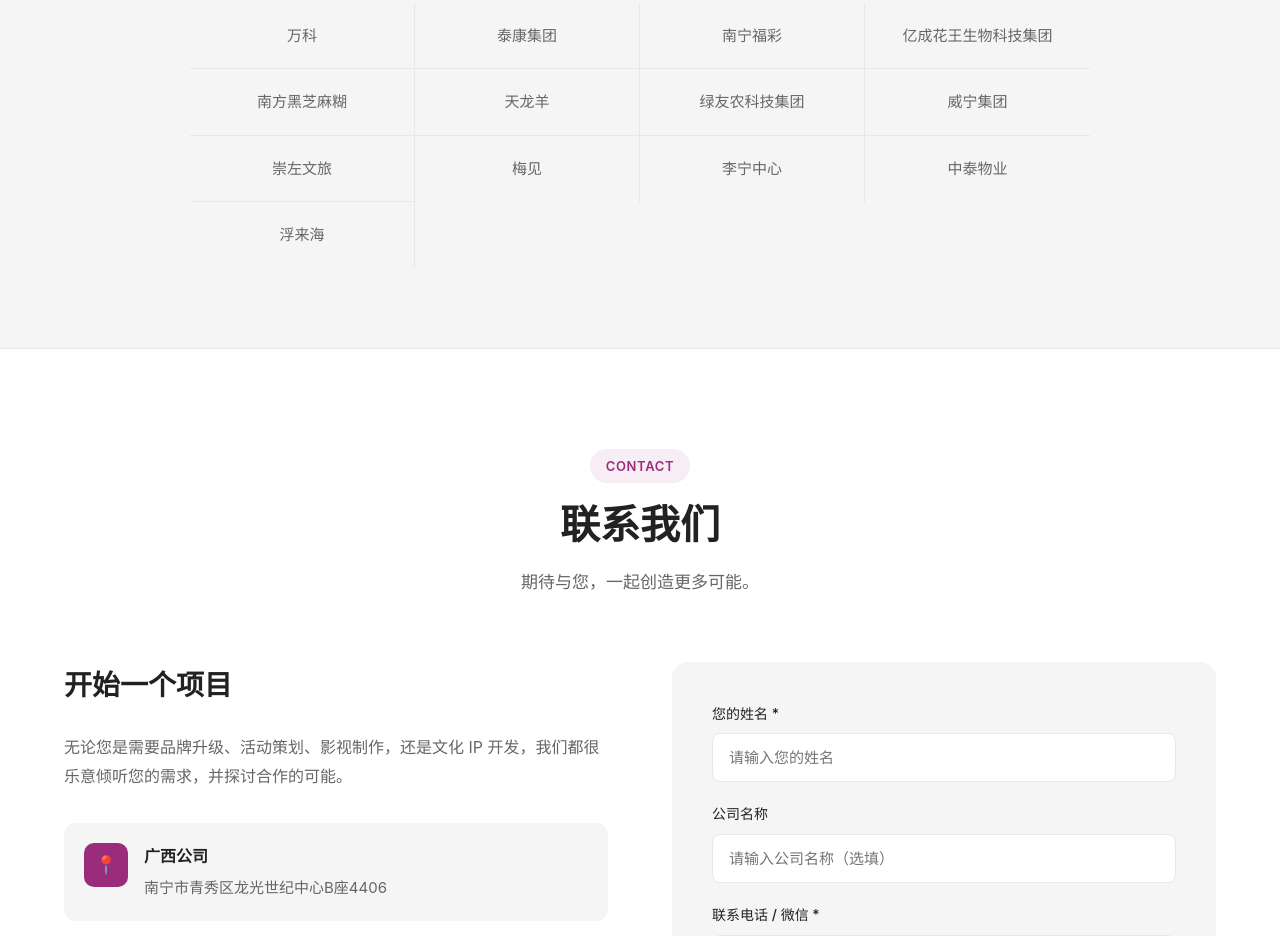
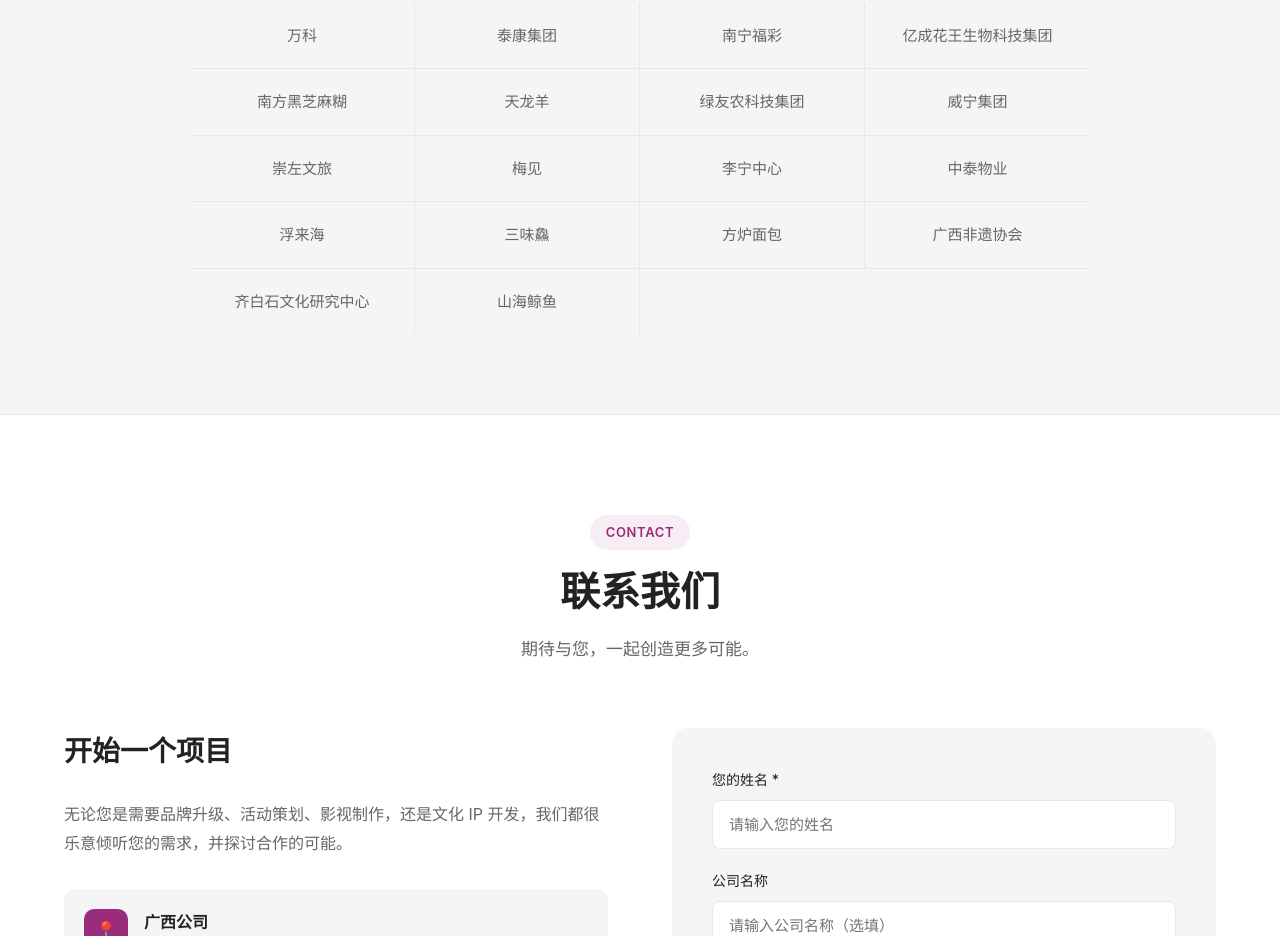
Before and after one commit to JEREMYGAU1/dajomni-website, a plain HTML site: page index.html in a window 1280 px wide. Shown: the part 5846-6782 px from the top of the page. Drawn offline with Linux system fonts and the light colour scheme.

Commit message:
update: 合作客户新增三味鱻、方炉面包、广西非遗协会、齐白石文化研究中心、山海鲸鱼

```diff
--- a/index.html
+++ b/index.html
@@ -1126,7 +1126,7 @@
       border-right: none;
     }
 
-    .client-name:nth-last-child(-n+4) {
+    .client-name:nth-last-child(-n+2) {
       border-bottom: none;
     }
 
@@ -1769,6 +1769,11 @@
         <span class="client-name">李宁中心</span>
         <span class="client-name">中泰物业</span>
         <span class="client-name">浮来海</span>
+        <span class="client-name">三味鱻</span>
+        <span class="client-name">方炉面包</span>
+        <span class="client-name">广西非遗协会</span>
+        <span class="client-name">齐白石文化研究中心</span>
+        <span class="client-name">山海鲸鱼</span>
       </div>
     </div>
   </section>
```
